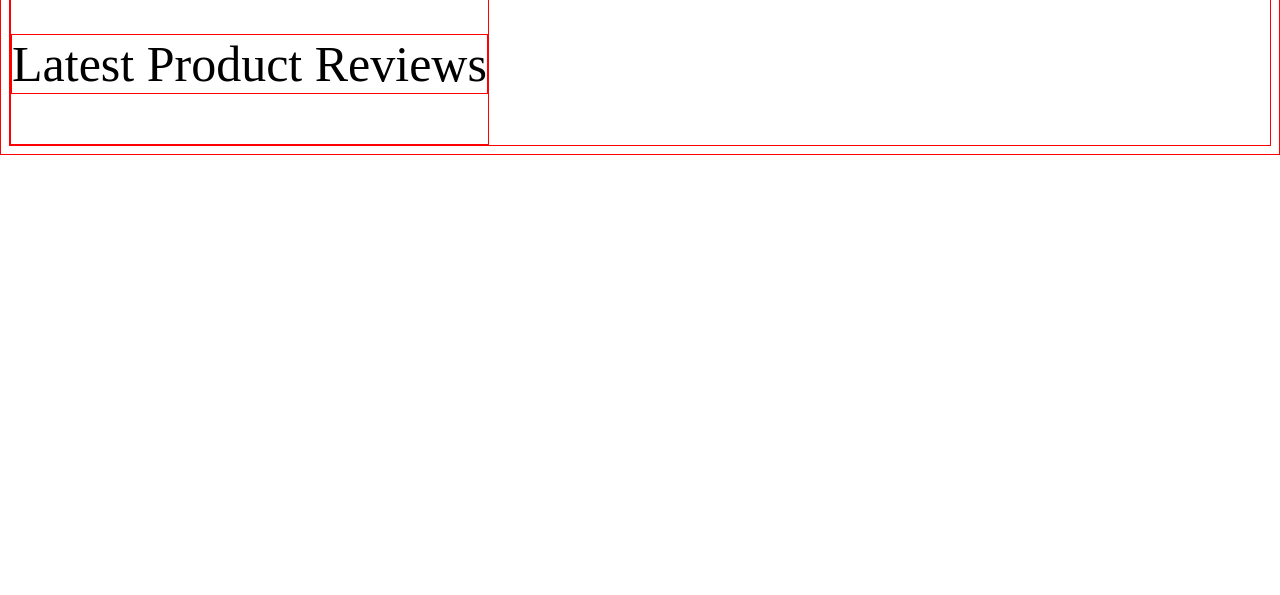
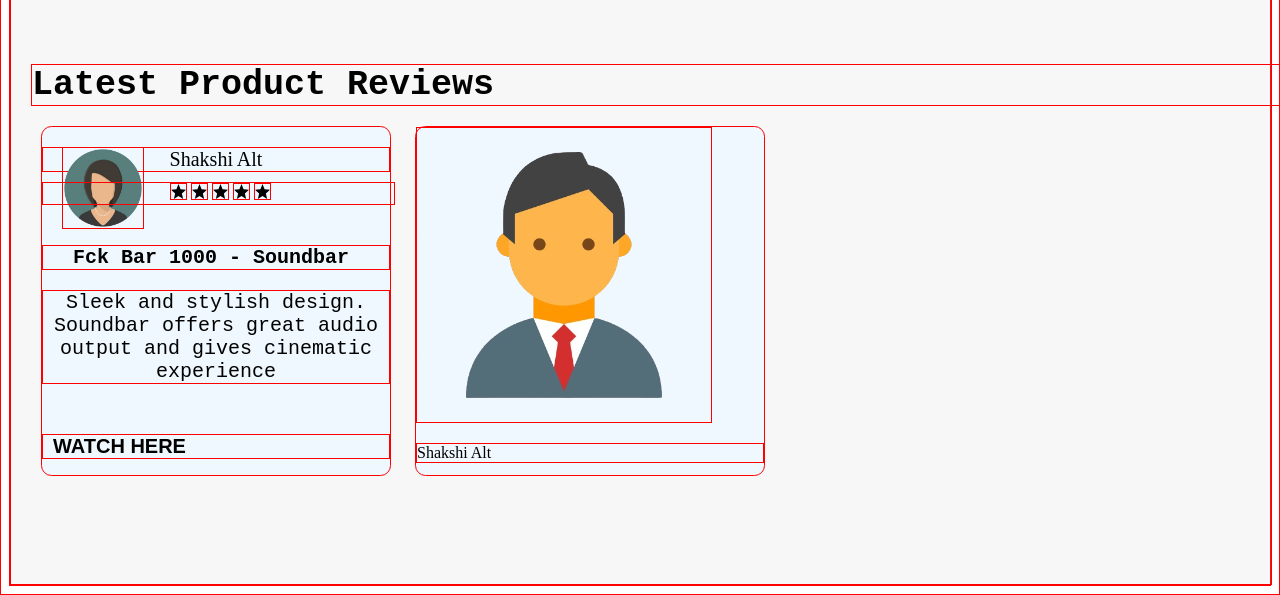
Before and after one commit to Jerry3dward/ecom, a plain HTML site: page index.html in a window 1280 px wide. Shown: the part 2698-3293 px from the top of the page. Before the commit the page ends 2853 px from the top, so only its background shows below. Drawn offline with Linux system fonts and the light colour scheme.

Commit message:
adding reviews

```diff
--- a/index.html
+++ b/index.html
@@ -130,6 +130,35 @@
         </div>
         <div class="reviews">
             <p>Latest Product Reviews</p>
+            <div class="rv1">
+                <img src="/images/rv1.png" alt="rv1">
+                <p>Shakshi Alt</p>
+                <div class="rating">
+                        <svg role="presentation" fill="none" focusable="false" width="15" height="15"       class="rating__star rating__star--full icon icon-rating-star" viewBox="0 0 15 15">
+                        <path d="M7.5 0L9.58587 5.2731L15 5.72949L10.875 9.44483L12.1353 15L7.5 12.0231L2.86475 15L4.125 9.44483L0 5.72949L5.41414 5.2731L7.5 0Z" fill="currentColor"></path>
+                      </svg>
+                      <svg role="presentation" fill="none" focusable="false" width="15" height="15" class="rating__star rating__star--full icon icon-rating-star" viewBox="0 0 15 15">
+                        <path d="M7.5 0L9.58587 5.2731L15 5.72949L10.875 9.44483L12.1353 15L7.5 12.0231L2.86475 15L4.125 9.44483L0 5.72949L5.41414 5.2731L7.5 0Z" fill="currentColor"></path>
+                      </svg>
+                      <svg role="presentation" fill="none" focusable="false" width="15" height="15" class="rating__star rating__star--full icon icon-rating-star" viewBox="0 0 15 15">
+                        <path d="M7.5 0L9.58587 5.2731L15 5.72949L10.875 9.44483L12.1353 15L7.5 12.0231L2.86475 15L4.125 9.44483L0 5.72949L5.41414 5.2731L7.5 0Z" fill="currentColor"></path>
+                      </svg>
+                      <svg role="presentation" fill="none" focusable="false" width="15" height="15" class="rating__star rating__star--full icon icon-rating-star" viewBox="0 0 15 15">
+                        <path d="M7.5 0L9.58587 5.2731L15 5.72949L10.875 9.44483L12.1353 15L7.5 12.0231L2.86475 15L4.125 9.44483L0 5.72949L5.41414 5.2731L7.5 0Z" fill="currentColor"></path>
+                      </svg>
+                      <svg role="presentation" fill="none" focusable="false" width="15" height="15" class="rating__star rating__star--full icon icon-rating-star" viewBox="0 0 15 15">
+                        <path d="M7.5 0L9.58587 5.2731L15 5.72949L10.875 9.44483L12.1353 15L7.5 12.0231L2.86475 15L4.125 9.44483L0 5.72949L5.41414 5.2731L7.5 0Z" fill="currentColor"></path>
+                      </svg>
+                </div>
+                <p class="title">Fck Bar 1000 - Soundbar</p>
+                <p class="prv">Sleek and stylish design. Soundbar offers great audio output and gives cinematic experience</p>
+                <p class="wtch">WATCH HERE</p>
+            </div>
+            <div class="rv2">
+                <img src="/images/rv3.png" alt="rv3">
+                <p>Shakshi Alt</p>
+
+            </div>
         </div>
     </body>
 </html>
--- a/style.css
+++ b/style.css
@@ -260,13 +260,85 @@ body{
   font-size: 60px;
 }
 .reviews {
-  display: flex;
-  flex-direction: column;
+  height: 600px;
+  background-color: aliceblue;
+  width: 100%;
+  margin-top: 0;
+  padding-top: 0;
+  position: relative;
+  display: inline-block;
+  background-color: rgba(185, 177, 177, 0.1);
+}
+.reviews > p {
+  font-size: 35px;
+  font-weight: bold;
+  font-family: 'Courier New', Courier, monospace;
+  margin-top: 80px;
+  transform-origin: left;
+  transform: translate(20px);
+}
+.reviews > .rv1 {
+  box-sizing: border-box;
+  height: 350px;
+  width: 350px;
+  position: relative;
+  left: 30px;
+  bottom: 20px;
+  background-color: aliceblue;
+  border-radius: 3%;
   display: inline-block;
 }
-.reviews p {
-  font-size: 50px;
+.rv1 > img {
+  height: 80px;
+  width: 80px;
+  position: absolute;
+  left: 20px;
+  top: 20px;
 }
+.rv1 > p {
+  font-size: 20px;
+  text-align: center;
+}
+.rv1 .rating {
+  width: 100%;
+  margin-top: 0;
+  text-align: center;
+  position: relative;
+  bottom: 10px;
+  padding-left: 1%;
+}
+.rv1 .title {
+  font-weight: bold;
+  font-family:'Courier New', Courier, monospace;
+  text-align: left;
+  padding-left: 30px;
+  margin-top: 30px;
+}
+.rv1 .prv {
+  font-family: 'Courier New', Courier, monospace;
+  text-decoration: solid;
+}
+.rv1 .wtch {
+  text-align: left;
+  margin-top: 50px;
+  font-weight: bold;
+  font-family: Arial, Helvetica, sans-serif;
+  padding-left: 10px;
+}
+.reviews > .rv2 {
+  box-sizing: border-box;
+  height: 350px;
+  width: 350px;
+  position: relative;
+  left: 50px;
+  bottom: 15px;
+  background-color: aliceblue;
+  border-radius: 3%;
+  display: inline-block;
+}
+
+
+
 
 
 
```
Also changed, not shown: images/rv1.png (added), images/rv2.png (added), images/rv3.png (added).
